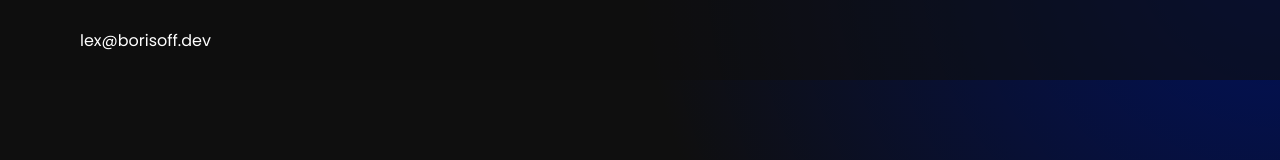
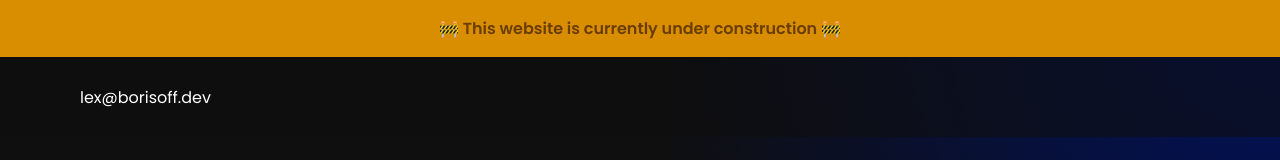
Before and after one commit to LexBorisoff/borisoff.dev, a React (Vite) app: page / in a window 1280 px wide. Shown: the top 160 px of the page. Built offline with nearby package versions, Linux system fonts and the light colour scheme.

Commit message:
feat: added banner component

```diff
--- a/src/App.tsx
+++ b/src/App.tsx
@@ -1,6 +1,7 @@
 import { type ReactNode } from 'react';
 import { styled } from 'styled-components';
 
+import Banner from './components/banner/banner';
 import Contact from './components/contact/contact';
 import Hero from './components/hero/hero';
 import Projects from './components/projects/projects';
@@ -15,6 +16,7 @@ const Container = styled.div`
 function App(): ReactNode {
   return (
     <Container className="container">
+      <Banner>🚧 This website is currently under construction 🚧</Banner>
       <Hero />
       <Stack />
       <Projects />
--- /dev/null
+++ b/src/components/banner/banner.tsx
@@ -0,0 +1,17 @@
+import { styled } from 'styled-components';
+
+const BannerContainer = styled.div`
+  padding: 1rem 2rem;
+  background: #d98e01;
+  color: #6b3e00;
+  text-align: center;
+  font-weight: 600;
+`;
+
+interface BannerProps {
+  children: string;
+}
+
+export default function Banner({ children }: BannerProps): React.ReactNode {
+  return <BannerContainer>{children}</BannerContainer>;
+}
```
